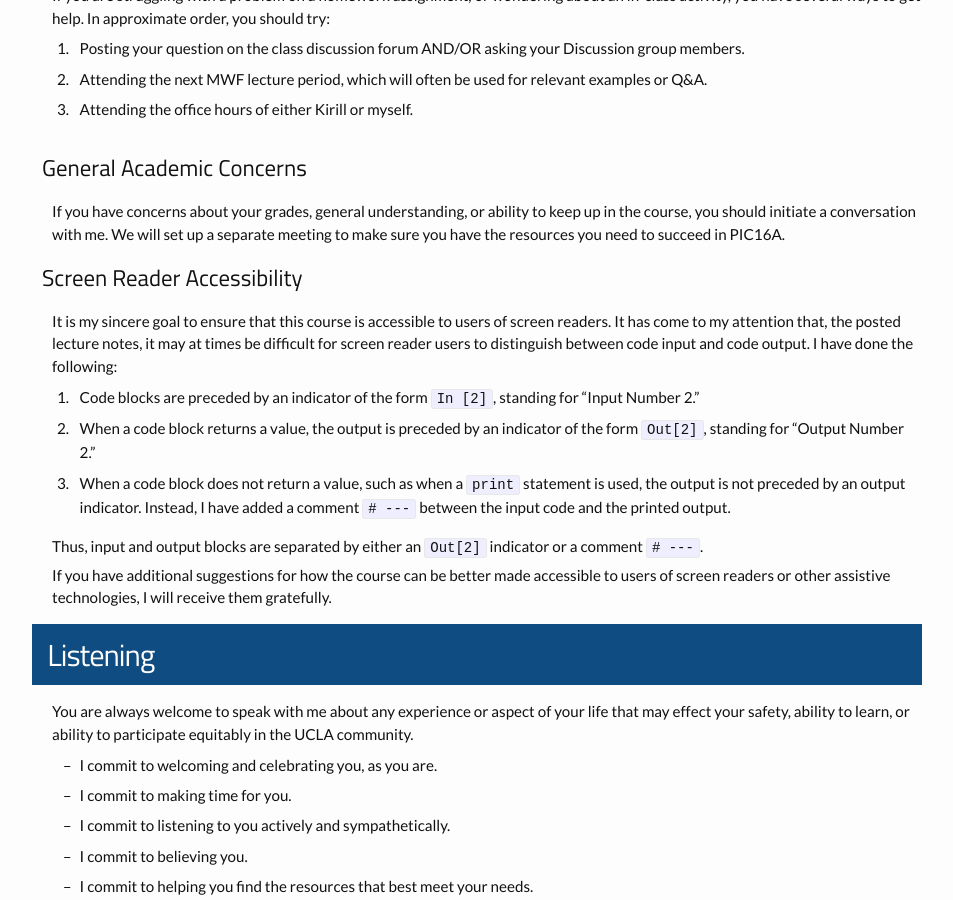
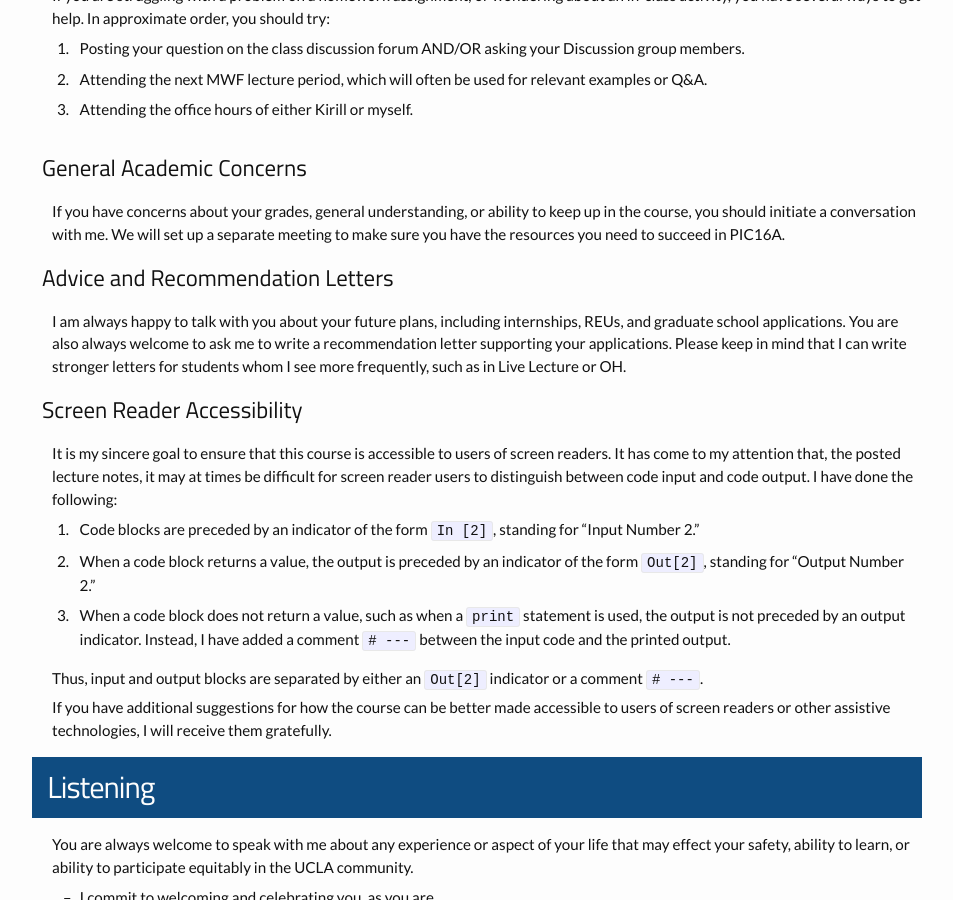
Before and after one commit to PhilChodrow/PIC16A, a Jekyll site: the page built from syllabus.md, in a window 1280 px wide and 900 px high, scrolled down 7423 px. Shown: the whole window, without its empty margins (163-1116 px from the left). Built offline with Jekyll 4.4.1, drawn with Linux system fonts in a browser that asks for light colours; nearby versions of some CDN libraries.

Commit message:
Update syllabus.md

```diff
--- a/syllabus.md
+++ b/syllabus.md
@@ -263,6 +263,10 @@ If you are struggling with a problem on a homework assignment, or wondering abou
 
 If you have concerns about your grades, general understanding, or ability to keep up in the course, you should initiate a conversation with me. We will set up a separate meeting to make sure you have the resources you need to succeed in PIC16A.
 
+## Advice and Recommendation Letters
+
+I am always happy to talk with you about your future plans, including internships, REUs, and graduate school applications. You are also always welcome to ask me to write a recommendation letter supporting your applications. Please keep in mind that I can write stronger letters for students whom I see more frequently, such as in Live Lecture or OH.
+
 ## Screen Reader Accessibility
 
 It is my sincere goal to ensure that this course is accessible to users of screen readers. It has come to my attention that, the posted lecture notes, it may at times be difficult for screen reader users to distinguish between code input and code output. I have done the following:
```
